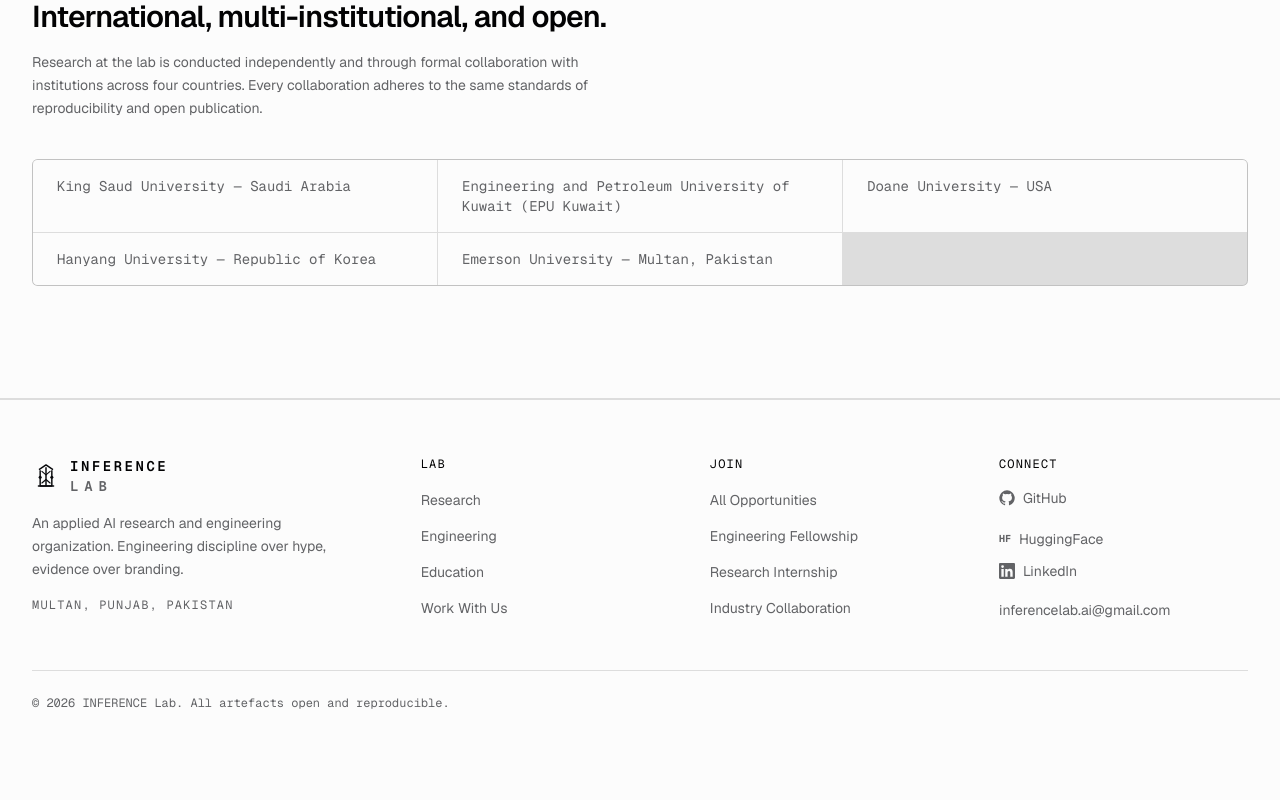
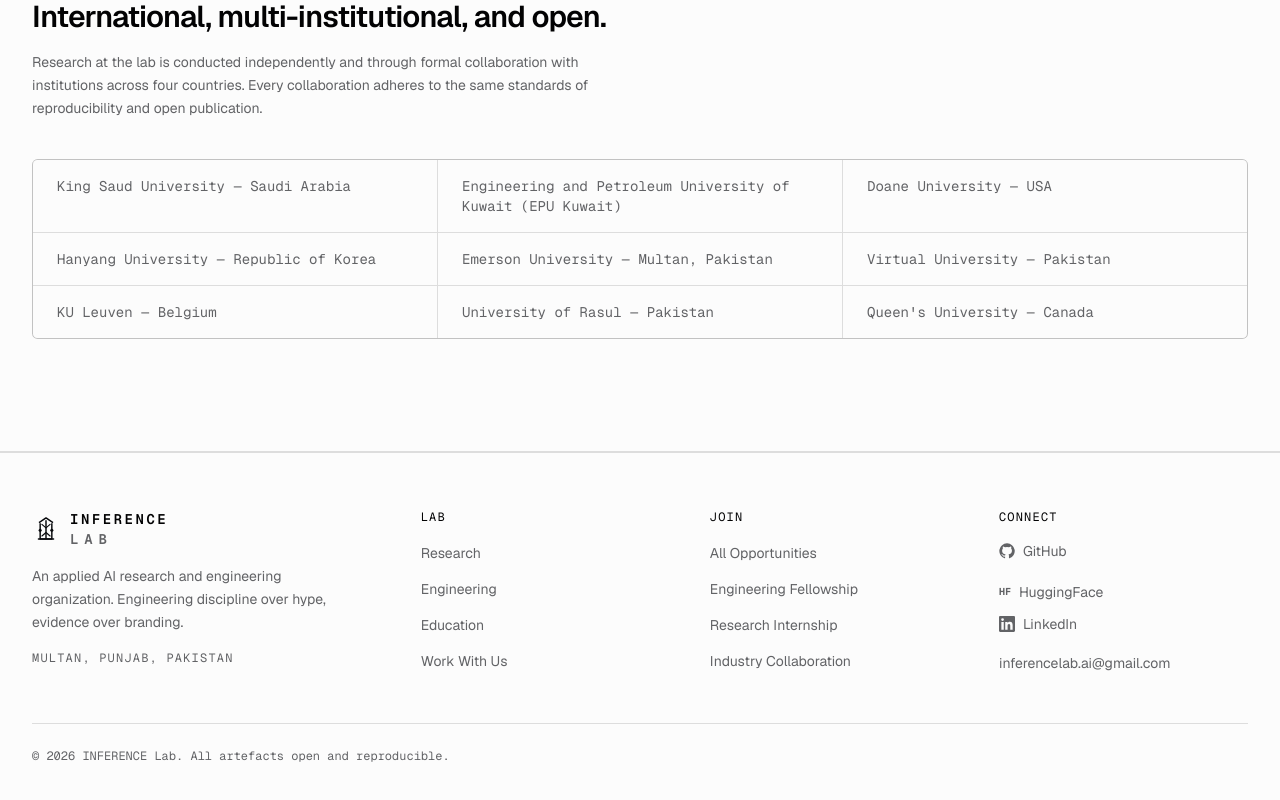
Before and after one commit to Inference-LAB/inference-lab-website, a Next.js app: page /about/research-philosophy in a window 1280 px wide. Shown: the part 1442-2242 px from the top of the page. Before the commit the page ends 2209 px from the top, so only its background shows below. Built offline with nearby package versions, Linux system fonts and the light colour scheme.

Commit message:
collaborations added

```diff
--- a/app/about/founder/page.tsx
+++ b/app/about/founder/page.tsx
@@ -25,7 +25,7 @@
   { k: 'Location',   v: 'Multan, Punjab, Pakistan' },
   { k: 'Research',   v: 'Low-Resource NLP, Speech Intelligence, LLM Engineering, Human Ergonomics' },
   { k: 'Method',     v: 'Architecture-first design, reproducible benchmarks, open release' },
-  { k: 'Network',    v: 'Hanyang University (Republic of Korea), KU Leuven (Belgium) , King Saud University (Kingdom of Saudia-Arabia), EPU Kuwait, Doane University (USA)' },
+  { k: 'Network',    v: 'Hanyang University (Republic of Korea), KU Leuven (Belgium) , King Saud University (Kingdom of Saudia-Arabia), Virtual University (Pakistan), Emerson University (Pakistan), EPU (Kuwait), Doane University (USA), Queen\'s University (Canada)' },
 ]
 
 const focusAreas = [
--- a/app/about/research-philosophy/page.tsx
+++ b/app/about/research-philosophy/page.tsx
@@ -56,6 +56,10 @@
   'Doane University — USA',
   'Hanyang University — Republic of Korea',
   'Emerson University — Multan, Pakistan',
+  'Virtual University — Pakistan',
+  'KU Leuven — Belgium',
+  'University of Rasul — Pakistan',
+  'Queen\'s University — Canada'
 ]
 
 export default function ResearchPhilosophyPage() {
```
